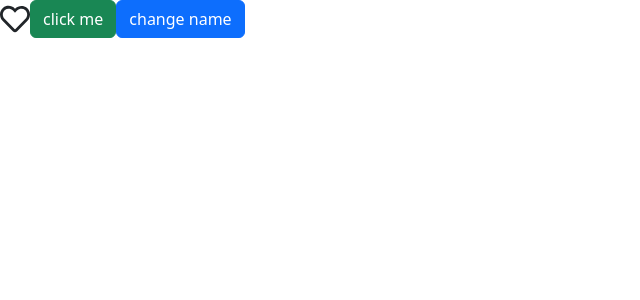
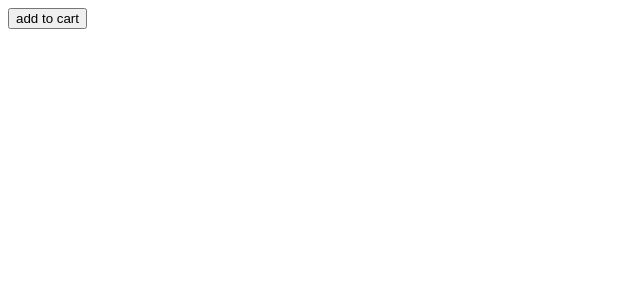
Before and after one commit to J0-Y0/typescript-best-practice, a React (Vite) app: page / in a window 1280 px wide. Shown: the top 300 px of the page, without its empty margins (0-640 px from the left). Built offline with nearby package versions, Linux system fonts and the light colour scheme.

Commit message:
updating nested state object

```diff
--- a/src/App.tsx
+++ b/src/App.tsx
@@ -1,40 +1,29 @@
-import Button from "./components/Button";
-import Alert from "./components/Alert";
-import "bootstrap/dist/css/bootstrap.min.css";
 import { useState } from "react";
-import Like from "./components/Like";
 
-function App() {
-  const [showAlert, setShowAlert] = useState(false);
-  const [liked, setLiked] = useState(false);
-  const [game, setGame] = useState({
-    id: 1,
-    player: {
-      name: "mosh",
-      age: 36,
+const App = () => {
+  const [customer, setCustomer] = useState({
+    name: "john",
+    address: {
+      city: "San Francisco",
+      zipCode: 1111,
     },
   });
+
   return (
     <>
-      {console.log(game)}
-      <Like onclick={() => setLiked(!liked)} liked={liked}></Like>
-      {showAlert && <Alert onclose={() => setShowAlert(false)}></Alert>}
-      <Button color="success" onclick={() => setShowAlert(true)}>
-        click me
-      </Button>
-      <Button
-        color="primary"
-        onclick={() => {
-          setGame({
-            ...game,
-            player: { ...game.player, name: "yosef the emyayu" },
-          });
-        }}
+      {console.log(customer.address.zipCode)}
+      <button
+        onClick={() =>
+          setCustomer({
+            ...customer,
+            address: { ...customer.address, zipCode: 2222 },
+          })
+        }
       >
-        change name
-      </Button>
+        add to cart
+      </button>
     </>
   );
-}
+};
 
 export default App;
```
